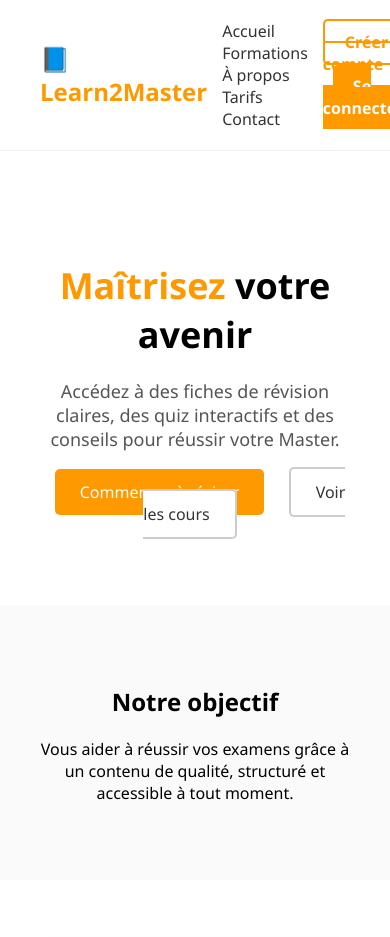
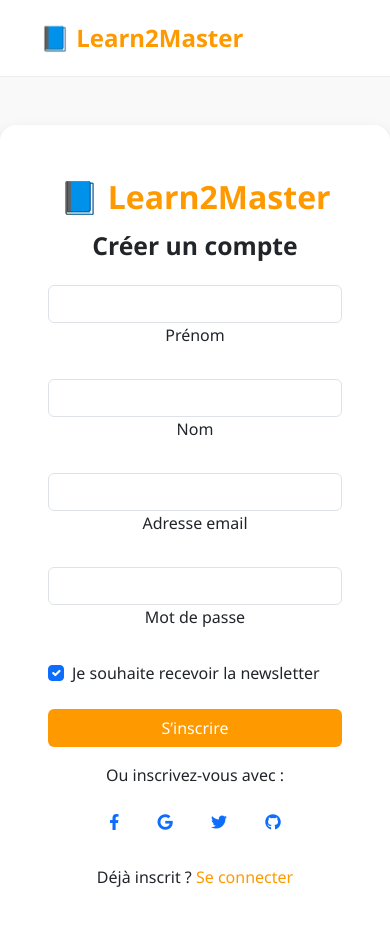
Before and after one commit to Jul1111/E-LearningProjectM1SIC, a PHP site: page /app/views/auth/SignUp.php in a window 390 px wide; the page is wider, and only the part inside the window is pictured. Shown: the top 937 px of that part. Run offline with PHP 8.4, Linux system fonts and the light colour scheme.

Commit message:
Update sur les views

```diff
--- /dev/null
+++ b/app/views/auth/SignUp.php
@@ -0,0 +1,154 @@
+<!DOCTYPE html>
+<html lang="fr">
+<head>
+  <meta charset="UTF-8">
+  <title>Créer un compte - Learn2Master</title>
+  <meta name="viewport" content="width=device-width, initial-scale=1.0">
+
+  <!-- Bootstrap & FontAwesome -->
+  <link href="https://cdn.jsdelivr.net/npm/bootstrap@5.3.0/dist/css/bootstrap.min.css" rel="stylesheet"/>
+  <link href="https://cdnjs.cloudflare.com/ajax/libs/font-awesome/6.0.0/css/all.min.css" rel="stylesheet"/>
+
+  <!-- Style personnalisé -->
+  <style>
+    body {
+      font-family: 'Segoe UI', sans-serif;
+      background-color: #f9f9f9;
+      margin: 0;
+    }
+
+    .btn-orange {
+      background-color: #ff9900;
+      color: white;
+    }
+
+    .btn-orange:hover {
+      background-color: #e08600;
+      color: white;
+    }
+
+    .link-orange {
+      color: #ff9900;
+      text-decoration: none;
+    }
+
+    .link-orange:hover {
+      color: #e08600;
+      text-decoration: underline;
+    }
+
+    .logo-learn2master {
+      font-size: 32px;
+      font-weight: bold;
+      color: #ff9900;
+      text-align: center;
+      margin-bottom: 10px;
+    }
+
+    .signup-card {
+      border-radius: 1rem;
+      overflow: hidden;
+    }
+
+    .signup-image {
+      height: 100%;
+      width: 100%;
+      object-fit: cover;
+      border-radius: 0 1rem 1rem 0;
+    }
+
+    @media (max-width: 991.98px) {
+      .signup-image {
+        border-radius: 0 0 1rem 1rem;
+        height: 300px;
+      }
+    }
+  </style>
+</head>
+<body>
+<header style="background-color: #ffffff; padding: 20px 40px; display: flex; align-items: center; border-bottom: 1px solid #eee;">
+<a href="Default" class="logo" style="font-size: 24px; font-weight: bold; color: #ff9900; text-decoration: none;">
+    📘 Learn2Master
+  </a>
+</header>
+<section class="text-center text-lg-start">
+  <div class="container py-5">
+    <div class="row align-items-center signup-card shadow bg-white">
+
+      <!-- Formulaire -->
+      <div class="col-lg-6 p-5">
+        <div class="logo-learn2master">📘 Learn2Master</div>
+        <h2 class="fw-bold mb-4">Créer un compte</h2>
+
+        <form method="post" action="/SignUp">
+          <div class="row">
+            <div class="col-md-6 mb-4">
+              <div class="form-outline">
+                <input type="text" id="prenom" name="prenom" class="form-control" required />
+                <label class="form-label" for="prenom">Prénom</label>
+              </div>
+            </div>
+            <div class="col-md-6 mb-4">
+              <div class="form-outline">
+                <input type="text" id="nom" name="nom" class="form-control" required />
+                <label class="form-label" for="nom">Nom</label>
+              </div>
+            </div>
+          </div>
+
+          <div class="form-outline mb-4">
+            <input type="email" id="email" name="email" class="form-control" required />
+            <label class="form-label" for="email">Adresse email</label>
+          </div>
+
+          <div class="form-outline mb-4">
+            <input type="password" id="password" name="password" class="form-control" required />
+            <label class="form-label" for="password">Mot de passe</label>
+          </div>
+
+          <div class="form-check d-flex justify-content-start mb-4">
+            <input class="form-check-input me-2" type="checkbox" value="" id="newsletter" checked />
+            <label class="form-check-label" for="newsletter">
+              Je souhaite recevoir la newsletter
+            </label>
+          </div>
+
+          <button type="submit" class="btn btn-orange btn-block w-100 mb-3">
+            S’inscrire
+          </button>
+
+          <div class="text-center">
+            <p>Ou inscrivez-vous avec :</p>
+            <button type="button" class="btn btn-link btn-floating mx-1">
+              <i class="fab fa-facebook-f"></i>
+            </button>
+            <button type="button" class="btn btn-link btn-floating mx-1">
+              <i class="fab fa-google"></i>
+            </button>
+            <button type="button" class="btn btn-link btn-floating mx-1">
+              <i class="fab fa-twitter"></i>
+            </button>
+            <button type="button" class="btn btn-link btn-floating mx-1">
+              <i class="fab fa-github"></i>
+            </button>
+          </div>
+
+          <p class="mt-4">Déjà inscrit ? <a href="/Login" class="link-orange">Se connecter</a></p>
+        </form>
+      </div>
+
+      <!-- Image grande à droite -->
+      <div class="col-lg-6 d-none d-lg-block p-0">
+        <img src="https://img.freepik.com/photos-premium/homme-etudiant-ordinateur-ville-pour-applications-universitaires-recherches-universitaires-informations-site-web-bourses-personne-africaine-heureuse-ordinateur-portable-tapant-etudiant-philosophie-langue-campus_590464-239211.jpg?semt=ais_country_boost&w=740"
+             alt="Étudiant sur ordinateur"
+             class="signup-image">
+      </div>
+    </div>
+  </div>
+</section>
+
+<!-- JS Bootstrap -->
+<script src="https://cdn.jsdelivr.net/npm/bootstrap@5.3.0/dist/js/bootstrap.bundle.min.js"></script>
+
+</body>
+</html>
--- a/app/views/home/home.php
+++ b/app/views/home/home.php
@@ -87,7 +87,9 @@
 </head>
 <body>
     <header>
-        <div class="logo">📘 Learn2Master</div>
+    <a href="Default" class="logo" style="font-size: 24px; font-weight: bold; color: #ff9900; text-decoration: none;">
+    📘 Learn2Master
+  </a>
         <nav>
             <a href="#">Accueil</a>
             <a href="#">Formations</a>
```
Also changed, not shown: app/controllers/SignUpController.php (+12 -3 lines), app/views/auth/Login.php (+8 -2 lines).
